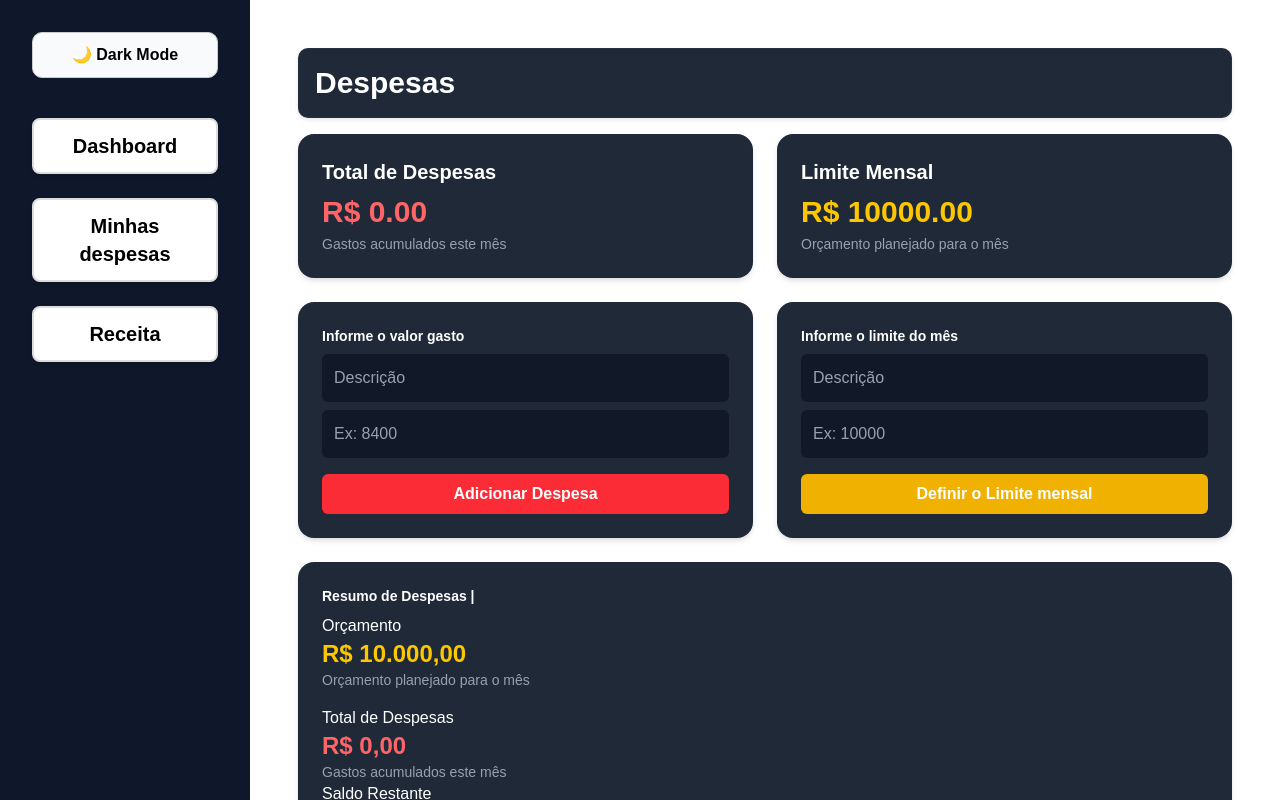
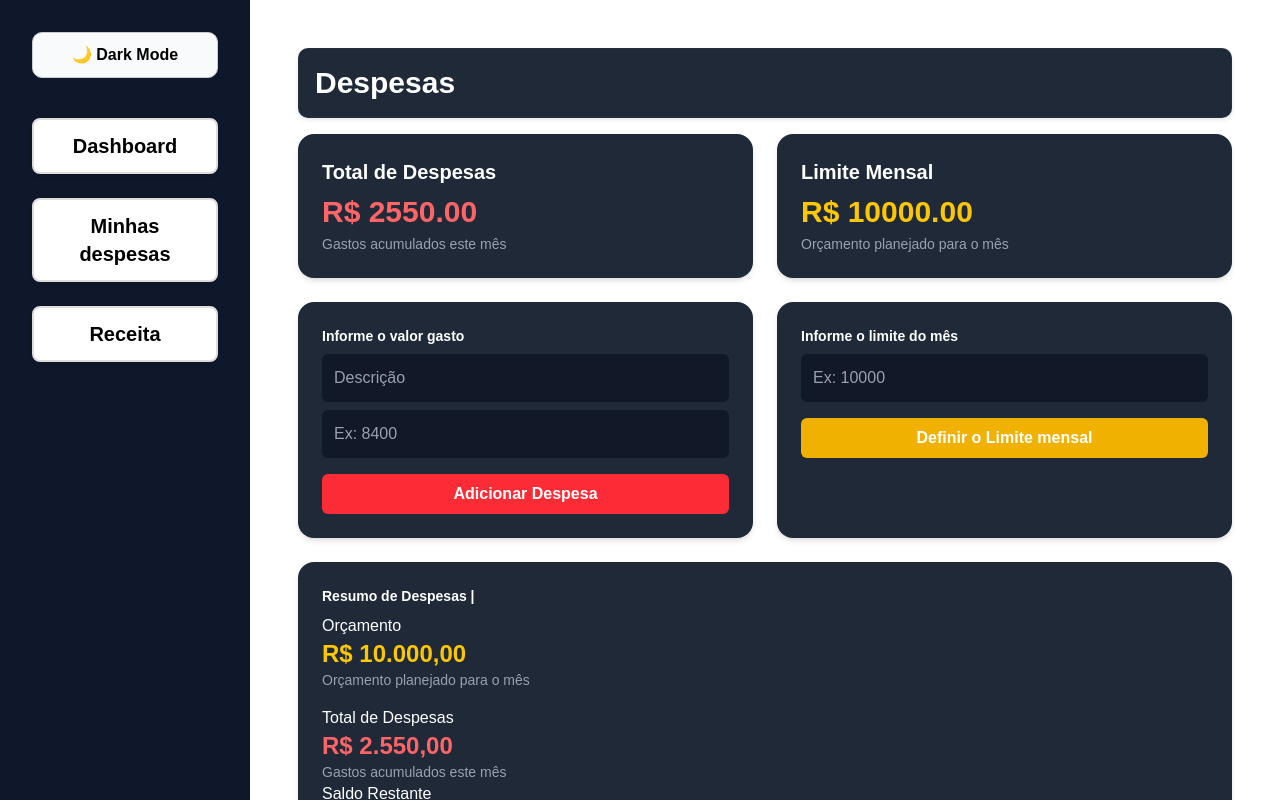
Before and after one commit to codiacademy/ChallengeVII-manha-rio-branco, a React (Vite) app: page /despesas in a window 1280 px wide. Built offline with nearby package versions, Linux system fonts and the light colour scheme; data requests are answered from the project's data file.

Commit message:
integração do json server feita nas despesas por completo

```diff
--- a/db.json
+++ b/db.json
@@ -1,14 +1,24 @@
 {
-  "sales": [
+  "sales": [],
+  "despesas": [
     {
-      "id": "1",
-      "name": "dad",
-      "email": "adas@gmail.com",
-      "amount": "R$ 23.00"
+      "id": 1749758498980,
+      "valor": 500,
+      "descricao": "aluguel",
+      "createdAt": "2025-06-12T20:01:38.980Z"
+    },
+    {
+      "id": 1749758515042,
+      "valor": 50,
+      "descricao": "pao",
+      "createdAt": "2025-06-12T20:01:55.042Z"
+    },
+    {
+      "id": 1749758551105,
+      "valor": 2000,
+      "descricao": "servidor",
+      "createdAt": "2025-06-12T20:02:31.105Z"
     }
-  ],
-  "despesas": [
-
   ],
   "budgetLimit": 1000
 }
--- a/src/pages/app/despesas/components/InputCard.tsx
+++ b/src/pages/app/despesas/components/InputCard.tsx
@@ -6,19 +6,32 @@ interface InputCardProps {
   ringColor: string;
   buttonText?: string;
   buttonColor?: string;
-  onValueSubmit: (value: number) => void; // callback para enviar valor ao pai
+  onSubmit: (value: number, description?: string) => void;
+  semDescricao?: boolean;
 }
 
-export function InputCard({ label, placeholder, ringColor, buttonText, buttonColor, onValueSubmit }: InputCardProps) {
+export function InputCard({
+  label,
+  placeholder,
+  ringColor,
+  buttonText,
+  buttonColor,
+  onSubmit,
+  semDescricao = false,
+}: InputCardProps) {
   const [amount, setAmount] = useState("");
   const [description, setDescription] = useState("");
 
   const handleAdd = () => {
-    if (!amount) return;
     const valor = parseFloat(amount);
     if (isNaN(valor)) return;
 
-    onValueSubmit(valor);
+    if (semDescricao) {
+      onSubmit(valor);
+    } else {
+      if (!description.trim()) return;
+      onSubmit(valor, description.trim());
+    }
 
     setAmount("");
     setDescription("");
@@ -27,6 +40,8 @@ export function InputCard({ label, placeholder, ringColor, buttonText, buttonCol
   return (
     <div className="bg-[#1f2937] p-6 rounded-2xl shadow-md">
       <label className="text-white block mb-2 text-sm font-semibold">{label}</label>
+
+      {!semDescricao && (
         <input
           type="text"
           placeholder="Descrição"
@@ -34,6 +49,8 @@ export function InputCard({ label, placeholder, ringColor, buttonText, buttonCol
           value={description}
           onChange={(e) => setDescription(e.target.value)}
         />
+      )}
+
       <input
         type="number"
         placeholder={placeholder}
@@ -41,10 +58,11 @@ export function InputCard({ label, placeholder, ringColor, buttonText, buttonCol
         value={amount}
         onChange={(e) => setAmount(e.target.value)}
       />
+
       {buttonText && (
         <button
           onClick={handleAdd}
-          className={`mt-4 w-full text-white py-2 rounded-md transition-colors font-semibold ${buttonColor || 'bg-red-500 hover:bg-red-400'}`}
+          className={`mt-4 w-full text-white py-2 rounded-md transition-colors font-semibold ${buttonColor || "bg-red-500 hover:bg-red-400"}`}
         >
           {buttonText}
         </button>
--- a/src/pages/app/despesas/page.tsx
+++ b/src/pages/app/despesas/page.tsx
@@ -1,21 +1,55 @@
-import { useState } from "react";
+// Despesas.tsx atual
+import { useEffect, useState } from "react";
 import { InfoCard } from "../receita/components/InfoCard";
 import { InputCard } from "./components/InputCard";
 import ResumoCard from "./components/ResumoCard";
 
-export default function Depesas() {
-  const [despesas, setDespesas] = useState(0);
+interface Despesa {
+  id: number;
+  valor: number;
+  descricao: string;
+  createdAt: string;
+}
+
+export default function Despesas() {
+  const [despesas, setDespesas] = useState<Despesa[]>([]);
   const [limite, setLimite] = useState(10000);
 
-  // Adiciona uma nova despesa (soma o valor)
-  const adicionarDespesa = (valor: number) => {
-    setDespesas((prev) => prev + valor);
+  useEffect(() => {
+    fetch("http://localhost:3001/despesas")
+      .then((res) => res.json())
+      .then((data) => setDespesas(data))
+      .catch((err) => console.error("Erro ao buscar despesas:", err));
+  }, []);
+
+  const adicionarDespesa = (valor: number, descricao?: string) => {
+    if (isNaN(valor) || valor <= 0) return;
+
+    const novaDespesa: Despesa = {
+      id: Date.now(),
+      valor,
+      descricao: descricao || "",
+      createdAt: new Date().toISOString(),
+    };
+
+    setDespesas((prev) => [...prev, novaDespesa]);
+
+    fetch("http://localhost:3001/despesas", {
+      method: "POST",
+      headers: { "Content-Type": "application/json" },
+      body: JSON.stringify(novaDespesa),
+    }).catch((err) => console.error("Erro ao salvar despesa:", err));
   };
 
-  // Define o limite mensal
   const definirLimite = (valor: number) => {
+    if (isNaN(valor) || valor <= 0) return;
     setLimite(valor);
   };
+
+  const totalDespesas = despesas.reduce((acc, item) => {
+    const val = Number(item.valor);
+    return acc + (isNaN(val) ? 0 : val);
+  }, 0);
 
   return (
     <div className="p-6 space-y-6">
@@ -26,7 +60,7 @@ export default function Depesas() {
       <div className="grid grid-cols-1 md:grid-cols-2 gap-6">
         <InfoCard
           title="Total de Despesas"
-          value={`R$ ${despesas.toFixed(2)}`}
+          value={`R$ ${totalDespesas.toFixed(2)}`}
           subtitle="Gastos acumulados este mês"
           color="text-red-400"
         />
@@ -45,7 +79,7 @@ export default function Depesas() {
           ringColor="focus:ring-red-500"
           buttonText="Adicionar Despesa"
           buttonColor="bg-red-500 hover:bg-red-400"
-          onValueSubmit={adicionarDespesa}
+          onSubmit={adicionarDespesa}
         />
         <InputCard
           label="Informe o limite do mês"
@@ -53,11 +87,12 @@ export default function Depesas() {
           ringColor="focus:ring-yellow-500"
           buttonText="Definir o Limite mensal"
           buttonColor="bg-yellow-500 hover:bg-yellow-400"
-          onValueSubmit={definirLimite}
+          onSubmit={definirLimite}
+          semDescricao
         />
       </div>
 
-      <ResumoCard despesas={despesas} limite={limite} />
+      <ResumoCard despesas={totalDespesas} limite={limite} />
     </div>
   );
 }
```
Lines whose indentation alone changed are shown as unchanged.
